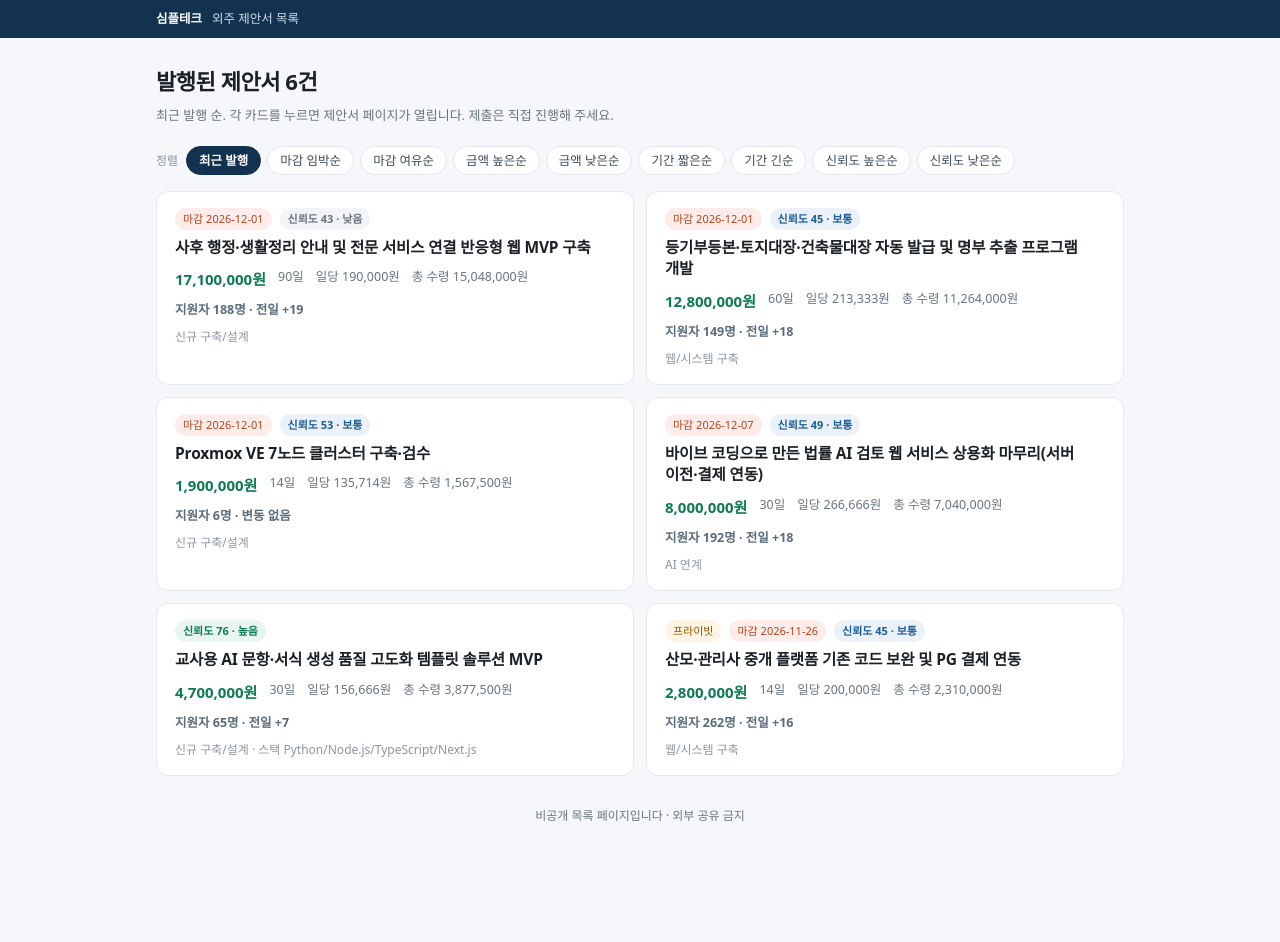
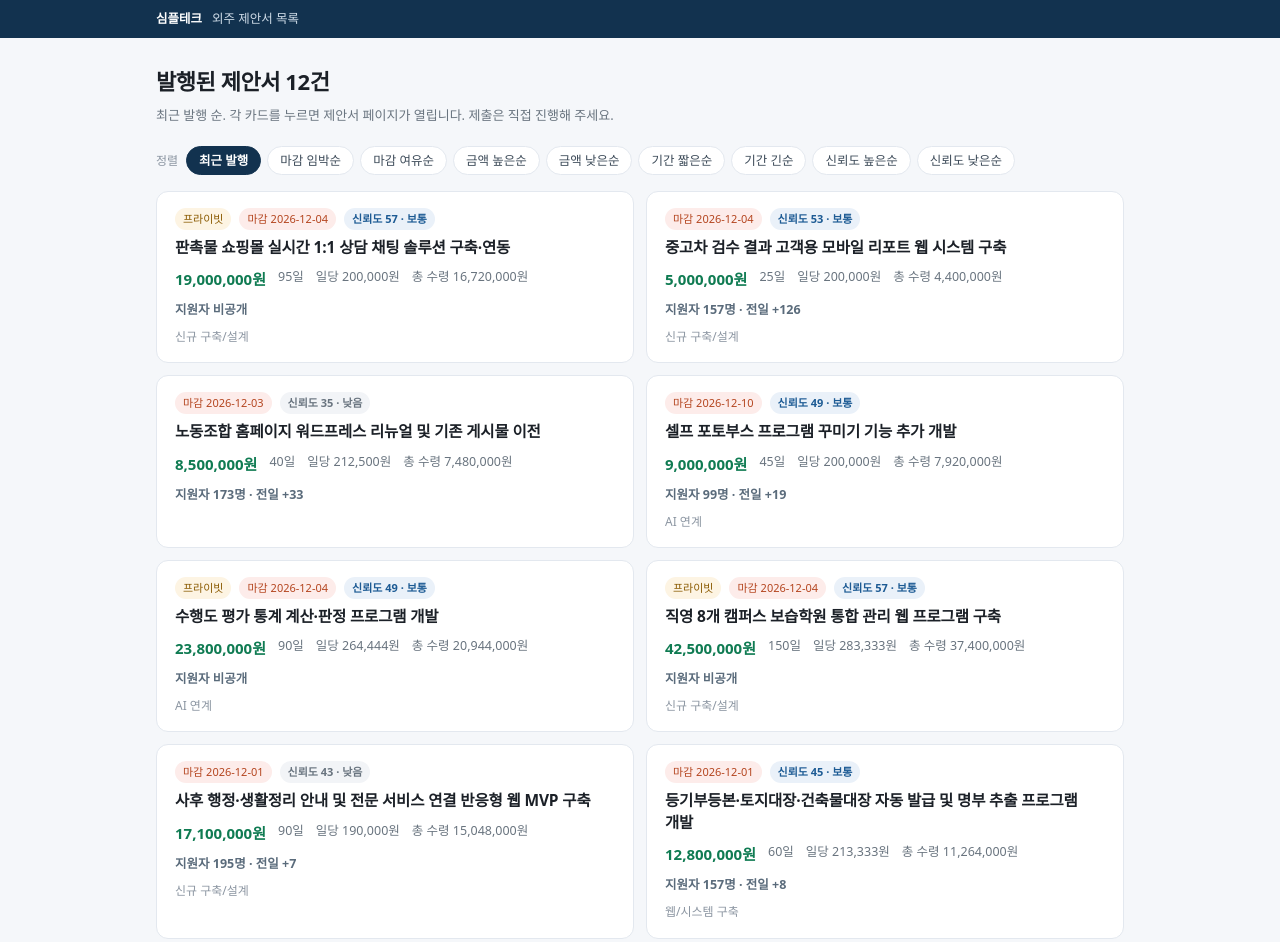
Before and after one commit to simpletech-labs/demo, a plain HTML site: page p/latest.html in a window 1280 px wide. Shown: the top 942 px of the page. Before the commit the page ends 895 px from the top, so only its background shows below. Drawn offline with Linux system fonts and the light colour scheme.

Commit message:
데모 사이트 배포

```diff
--- a/p/latest.html
+++ b/p/latest.html
@@ -42,7 +42,7 @@ a.card:hover{border-color:#12324f}
 <body>
 <div class="topbar"><div class="inner"><b>심플테크</b><span>외주 제안서 목록</span></div></div>
 <div class="wrap">
-  <h1>발행된 제안서 6건</h1>
+  <h1>발행된 제안서 12건</h1>
   <div class="sub">최근 발행 순. 각 카드를 누르면 제안서 페이지가 열립니다. 제출은 직접 진행해 주세요.</div>
   <div class="sortbar">
     <span class="sortlabel">정렬</span>
@@ -56,8 +56,80 @@ a.card:hover{border-color:#12324f}
     <button class="sortbtn" data-sort="conf-desc">신뢰도 높은순</button>
     <button class="sortbtn" data-sort="conf-asc">신뢰도 낮은순</button>
   </div>
-  <div class="grid" id="grid"><a class="card" href="/p/159816-47b753cd.html"
+  <div class="grid" id="grid"><a class="card" href="/p/159773-bbf6be80.html"
    data-order="0"
+   data-deadline="2026-12-04"
+   data-quote="19000000"
+   data-days="95"
+   data-conf="57"
+   data-title="판촉물 쇼핑몰 실시간 1:1 상담 채팅 솔루션 구축·연동">
+  <div style="display:flex;gap:8px;flex-wrap:wrap;margin-bottom:7px"><span class="tag pv">프라이빗</span><span class="tag soon">마감 2026-12-04</span><span class="conf mid">신뢰도 57 · 보통</span></div>
+  <div class="t">판촉물 쇼핑몰 실시간 1:1 상담 채팅 솔루션 구축·연동</div>
+  <div class="meta"><span class="p">19,000,000원</span><span>95일</span><span>일당 200,000원</span><span>총 수령 16,720,000원</span></div>
+  <div class="meta"><span class="ap">지원자 비공개</span></div>
+  <div class="why">신규 구축/설계</div>
+</a><a class="card" href="/p/159896-1528af96.html"
+   data-order="1"
+   data-deadline="2026-12-04"
+   data-quote="5000000"
+   data-days="25"
+   data-conf="53"
+   data-title="중고차 검수 결과 고객용 모바일 리포트 웹 시스템 구축">
+  <div style="display:flex;gap:8px;flex-wrap:wrap;margin-bottom:7px"><span class="tag soon">마감 2026-12-04</span><span class="conf mid">신뢰도 53 · 보통</span></div>
+  <div class="t">중고차 검수 결과 고객용 모바일 리포트 웹 시스템 구축</div>
+  <div class="meta"><span class="p">5,000,000원</span><span>25일</span><span>일당 200,000원</span><span>총 수령 4,400,000원</span></div>
+  <div class="meta"><span class="ap">지원자 157명 · 전일 +126</span></div>
+  <div class="why">신규 구축/설계</div>
+</a><a class="card" href="/p/159881-1b3a3a4c.html"
+   data-order="2"
+   data-deadline="2026-12-03"
+   data-quote="8500000"
+   data-days="40"
+   data-conf="35"
+   data-title="노동조합 홈페이지 워드프레스 리뉴얼 및 기존 게시물 이전">
+  <div style="display:flex;gap:8px;flex-wrap:wrap;margin-bottom:7px"><span class="tag soon">마감 2026-12-03</span><span class="conf lo">신뢰도 35 · 낮음</span></div>
+  <div class="t">노동조합 홈페이지 워드프레스 리뉴얼 및 기존 게시물 이전</div>
+  <div class="meta"><span class="p">8,500,000원</span><span>40일</span><span>일당 212,500원</span><span>총 수령 7,480,000원</span></div>
+  <div class="meta"><span class="ap">지원자 173명 · 전일 +33</span></div>
+  <div class="why"></div>
+</a><a class="card" href="/p/159882-581b453e.html"
+   data-order="3"
+   data-deadline="2026-12-10"
+   data-quote="9000000"
+   data-days="45"
+   data-conf="49"
+   data-title="셀프 포토부스 프로그램 꾸미기 기능 추가 개발">
+  <div style="display:flex;gap:8px;flex-wrap:wrap;margin-bottom:7px"><span class="tag soon">마감 2026-12-10</span><span class="conf mid">신뢰도 49 · 보통</span></div>
+  <div class="t">셀프 포토부스 프로그램 꾸미기 기능 추가 개발</div>
+  <div class="meta"><span class="p">9,000,000원</span><span>45일</span><span>일당 200,000원</span><span>총 수령 7,920,000원</span></div>
+  <div class="meta"><span class="ap">지원자 99명 · 전일 +19</span></div>
+  <div class="why">AI 연계</div>
+</a><a class="card" href="/p/159892-0b620a6e.html"
+   data-order="4"
+   data-deadline="2026-12-04"
+   data-quote="23800000"
+   data-days="90"
+   data-conf="49"
+   data-title="수행도 평가 통계 계산·판정 프로그램 개발">
+  <div style="display:flex;gap:8px;flex-wrap:wrap;margin-bottom:7px"><span class="tag pv">프라이빗</span><span class="tag soon">마감 2026-12-04</span><span class="conf mid">신뢰도 49 · 보통</span></div>
+  <div class="t">수행도 평가 통계 계산·판정 프로그램 개발</div>
+  <div class="meta"><span class="p">23,800,000원</span><span>90일</span><span>일당 264,444원</span><span>총 수령 20,944,000원</span></div>
+  <div class="meta"><span class="ap">지원자 비공개</span></div>
+  <div class="why">AI 연계</div>
+</a><a class="card" href="/p/159890-d5b7a964.html"
+   data-order="5"
+   data-deadline="2026-12-04"
+   data-quote="42500000"
+   data-days="150"
+   data-conf="57"
+   data-title="직영 8개 캠퍼스 보습학원 통합 관리 웹 프로그램 구축">
+  <div style="display:flex;gap:8px;flex-wrap:wrap;margin-bottom:7px"><span class="tag pv">프라이빗</span><span class="tag soon">마감 2026-12-04</span><span class="conf mid">신뢰도 57 · 보통</span></div>
+  <div class="t">직영 8개 캠퍼스 보습학원 통합 관리 웹 프로그램 구축</div>
+  <div class="meta"><span class="p">42,500,000원</span><span>150일</span><span>일당 283,333원</span><span>총 수령 37,400,000원</span></div>
+  <div class="meta"><span class="ap">지원자 비공개</span></div>
+  <div class="why">신규 구축/설계</div>
+</a><a class="card" href="/p/159816-47b753cd.html"
+   data-order="6"
    data-deadline="2026-12-01"
    data-quote="17100000"
    data-days="90"
@@ -66,10 +138,10 @@ a.card:hover{border-color:#12324f}
   <div style="display:flex;gap:8px;flex-wrap:wrap;margin-bottom:7px"><span class="tag soon">마감 2026-12-01</span><span class="conf lo">신뢰도 43 · 낮음</span></div>
   <div class="t">사후 행정·생활정리 안내 및 전문 서비스 연결 반응형 웹 MVP 구축</div>
   <div class="meta"><span class="p">17,100,000원</span><span>90일</span><span>일당 190,000원</span><span>총 수령 15,048,000원</span></div>
-  <div class="meta"><span class="ap">지원자 188명 · 전일 +19</span></div>
+  <div class="meta"><span class="ap">지원자 195명 · 전일 +7</span></div>
   <div class="why">신규 구축/설계</div>
 </a><a class="card" href="/p/159809-a0eb4e12.html"
-   data-order="1"
+   data-order="7"
    data-deadline="2026-12-01"
    data-quote="12800000"
    data-days="60"
@@ -78,10 +150,10 @@ a.card:hover{border-color:#12324f}
   <div style="display:flex;gap:8px;flex-wrap:wrap;margin-bottom:7px"><span class="tag soon">마감 2026-12-01</span><span class="conf mid">신뢰도 45 · 보통</span></div>
   <div class="t">등기부등본·토지대장·건축물대장 자동 발급 및 명부 추출 프로그램 개발</div>
   <div class="meta"><span class="p">12,800,000원</span><span>60일</span><span>일당 213,333원</span><span>총 수령 11,264,000원</span></div>
-  <div class="meta"><span class="ap">지원자 149명 · 전일 +18</span></div>
+  <div class="meta"><span class="ap">지원자 157명 · 전일 +8</span></div>
   <div class="why">웹/시스템 구축</div>
 </a><a class="card" href="/p/159818-9d903e02.html"
-   data-order="2"
+   data-order="8"
    data-deadline="2026-12-01"
    data-quote="1900000"
    data-days="14"
@@ -90,10 +162,10 @@ a.card:hover{border-color:#12324f}
   <div style="display:flex;gap:8px;flex-wrap:wrap;margin-bottom:7px"><span class="tag soon">마감 2026-12-01</span><span class="conf mid">신뢰도 53 · 보통</span></div>
   <div class="t">Proxmox VE 7노드 클러스터 구축·검수</div>
   <div class="meta"><span class="p">1,900,000원</span><span>14일</span><span>일당 135,714원</span><span>총 수령 1,567,500원</span></div>
-  <div class="meta"><span class="ap">지원자 6명 · 변동 없음</span></div>
+  <div class="meta"><span class="ap">지원자 7명 · 전일 +1</span></div>
   <div class="why">신규 구축/설계</div>
 </a><a class="card" href="/p/159804-9e07aa2c.html"
-   data-order="3"
+   data-order="9"
    data-deadline="2026-12-07"
    data-quote="8000000"
    data-days="30"
@@ -102,10 +174,10 @@ a.card:hover{border-color:#12324f}
   <div style="display:flex;gap:8px;flex-wrap:wrap;margin-bottom:7px"><span class="tag soon">마감 2026-12-07</span><span class="conf mid">신뢰도 49 · 보통</span></div>
   <div class="t">바이브 코딩으로 만든 법률 AI 검토 웹 서비스 상용화 마무리(서버 이전·결제 연동)</div>
   <div class="meta"><span class="p">8,000,000원</span><span>30일</span><span>일당 266,666원</span><span>총 수령 7,040,000원</span></div>
-  <div class="meta"><span class="ap">지원자 192명 · 전일 +18</span></div>
+  <div class="meta"><span class="ap">지원자 206명 · 전일 +14</span></div>
   <div class="why">AI 연계</div>
 </a><a class="card" href="/p/159781-0e4cb639.html"
-   data-order="4"
+   data-order="10"
    data-deadline=""
    data-quote="4700000"
    data-days="30"
@@ -114,10 +186,10 @@ a.card:hover{border-color:#12324f}
   <div style="display:flex;gap:8px;flex-wrap:wrap;margin-bottom:7px"><span class="conf hi">신뢰도 76 · 높음</span></div>
   <div class="t">교사용 AI 문항·서식 생성 품질 고도화 템플릿 솔루션 MVP</div>
   <div class="meta"><span class="p">4,700,000원</span><span>30일</span><span>일당 156,666원</span><span>총 수령 3,877,500원</span></div>
-  <div class="meta"><span class="ap">지원자 65명 · 전일 +7</span></div>
+  <div class="meta"><span class="ap">지원자 67명 · 전일 +2</span></div>
   <div class="why">신규 구축/설계 · 스택 Python/Node.js/TypeScript/Next.js</div>
 </a><a class="card" href="/p/159741-5868f0aa.html"
-   data-order="5"
+   data-order="11"
    data-deadline="2026-11-26"
    data-quote="2800000"
    data-days="14"
@@ -126,7 +198,7 @@ a.card:hover{border-color:#12324f}
   <div style="display:flex;gap:8px;flex-wrap:wrap;margin-bottom:7px"><span class="tag pv">프라이빗</span><span class="tag soon">마감 2026-11-26</span><span class="conf mid">신뢰도 45 · 보통</span></div>
   <div class="t">산모·관리사 중개 플랫폼 기존 코드 보완 및 PG 결제 연동</div>
   <div class="meta"><span class="p">2,800,000원</span><span>14일</span><span>일당 200,000원</span><span>총 수령 2,310,000원</span></div>
-  <div class="meta"><span class="ap">지원자 262명 · 전일 +16</span></div>
+  <div class="meta"><span class="ap">지원자 270명 · 전일 +8</span></div>
   <div class="why">웹/시스템 구축</div>
 </a></div>
     <script>
```
